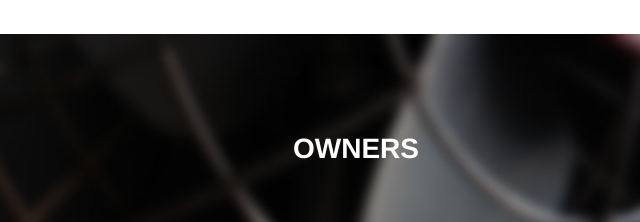
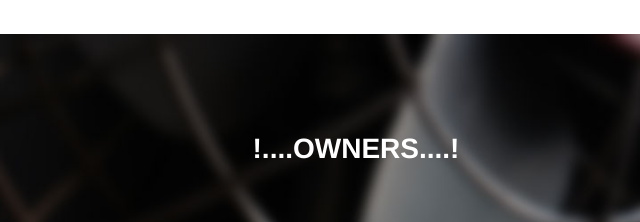
Before and after one commit to Darshan-salecha/Devil-Xl, a plain HTML site: page Index.html in a window 1280 px wide. Shown: the part 1600-1822 px from the top of the page, 284-924 px from the left. Drawn offline with nearby package versions, Linux system fonts and the light colour scheme.

Commit message:
Update Index.html

```diff
--- a/Index.html
+++ b/Index.html
@@ -99,7 +99,7 @@ So, here we are top shirt brand to watch out &rdquo;
 	  	</section>
 
 	  <section id="team">
-		<h2>OWNERS</h2>
+		<h2>!....OWNERS....!</h2>
 
 		  <div class="container">
 
```
